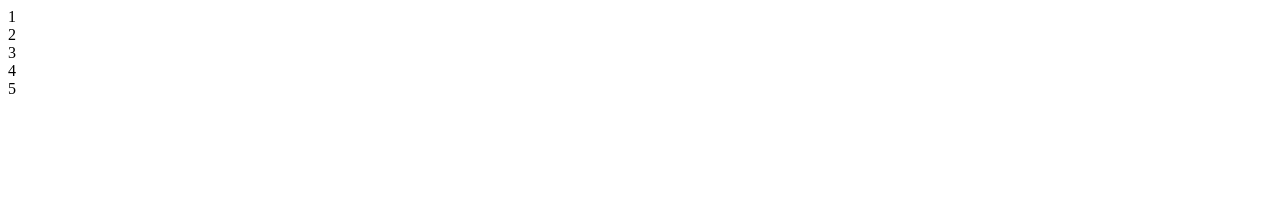
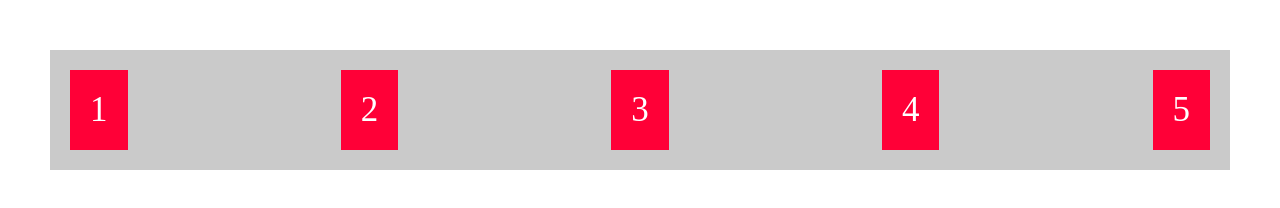
Before and after one commit to hannashapovalova/css-flexbox-crash-course, a plain HTML site: page index.html in a window 1280 px wide. Drawn offline with Linux system fonts and the light colour scheme.

Commit message:
Changed container properties

```diff
--- a/index.html
+++ b/index.html
@@ -4,6 +4,7 @@
     <meta charset="UTF-8">
     <meta http-equiv="X-UA-Compatible" content="IE=edge">
     <meta name="viewport" content="width=device-width, initial-scale=1.0">
+    <link rel="stylesheet" href="./style.css">
     <title>Document</title>
 </head>
 <body>
--- a/style.css
+++ b/style.css
@@ -0,0 +1,41 @@
+* {
+    margin: 0;
+    padding: 0;
+    box-sizing: border-box;
+}
+
+.container {
+    background-color: #cacaca;
+    padding: 10px;
+    margin: 50px;
+    /* height: 1400px; */
+    display: flex;
+    flex-direction: row;
+    justify-content: space-between;
+    align-items: center;
+}
+
+.item {
+    background-color: #ff0037;
+    color: #fff;
+    font-size: 35px;
+    padding: 20px;
+    margin: 10px;
+}
+
+
+
+
+
+
+
+
+
+
+/* .items-3 {
+    height: 150px;
+}
+
+.items-4 {
+    font-size: 70px;
+} */
```
